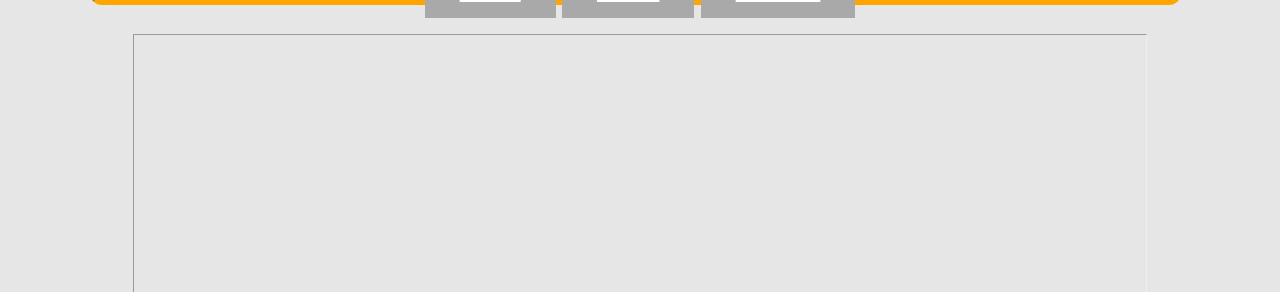
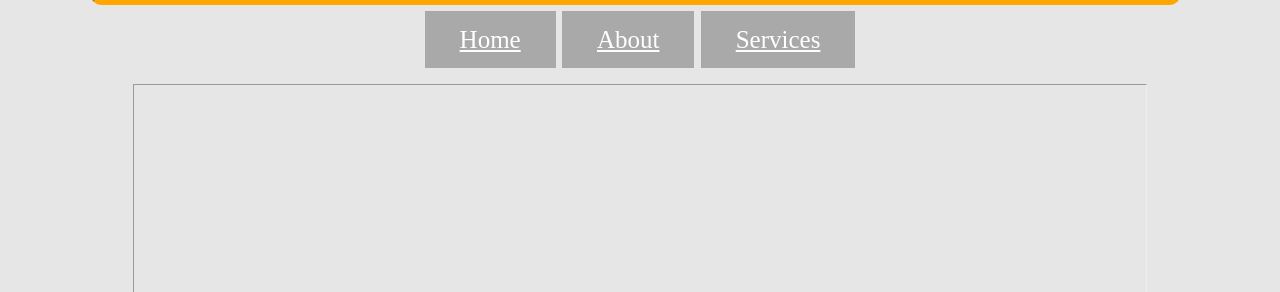
Before and after one commit to RJia8/Study-Comrade, a plain HTML site: page index.html in a window 1280 px wide. Shown: the part 270-562 px from the top of the page. Drawn offline with Linux system fonts and the light colour scheme.

Commit message:
Update index.html

```diff
--- a/index.html
+++ b/index.html
@@ -3,7 +3,7 @@
 
 <h1 style="width:80%; margin-left: 82px; margin-top:-120px; text-align:center; border:Orange; border-width:5px; border-style:inset; border-radius:5px; background-color:#767E99; padding: 15px 35px 15px 35px; color:Yellow; border-radius: 12px; padding: 5p1x; border: 5px Light Salmon;"> Welcome Comrades!!! </h1>
 
-<div style="font-size:25px; text-align:center; margin-top:-50px; margin-bottom:30px;">
+<div style="font-size:25px; text-align:center; margin-top: 0px; margin-bottom:30px;">
 <a style="background-color: #A9A9A9; padding: 15px 35px 15px 35px; color:white;"
 <a style="padding-right: 99px;" href="index.html">Home</a>
 <a style="background-color: #A9A9A9; padding: 15px 35px 15px 35px; color:white;"
```
